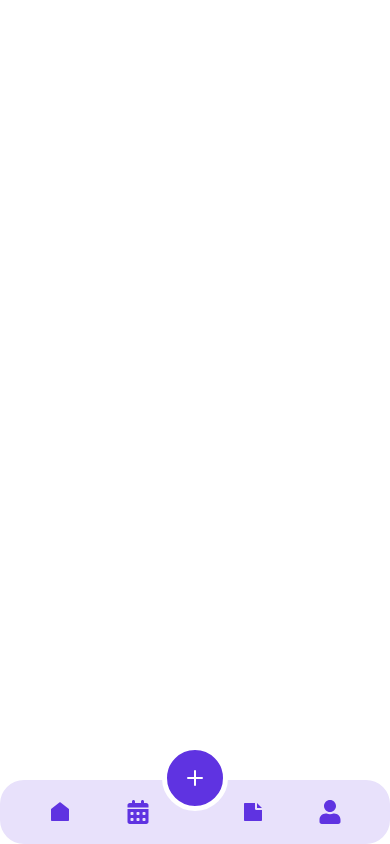
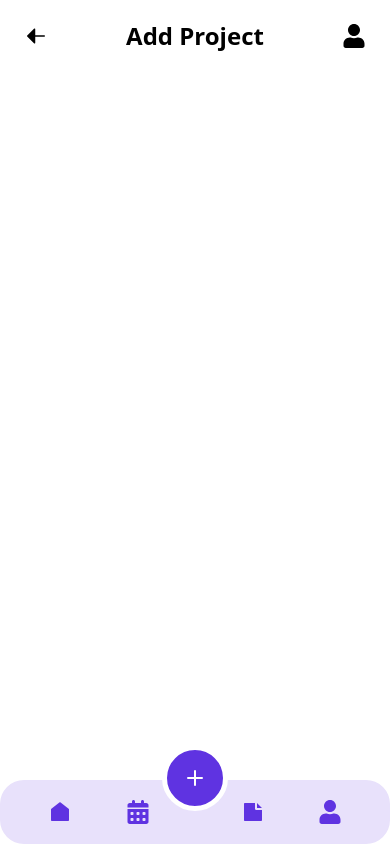
Before and after one commit to alonzojoe/React-TS-Task-Management, a React (Vite) app: page /dashboard in a window 390 px wide. Built offline with nearby package versions, Linux system fonts and the light colour scheme.

Commit message:
feat: create ui for Navbar Header mobile view.

```diff
--- a/src/layouts/AppLayout.tsx
+++ b/src/layouts/AppLayout.tsx
@@ -1,22 +1,43 @@
+import { ReactNode } from "react";
 import { Outlet } from "react-router-dom";
 import { RiHomeFill } from "react-icons/ri";
 import { FaCalendarDays } from "react-icons/fa6";
 import { RiStickyNoteFill } from "react-icons/ri";
 import { FaUser } from "react-icons/fa";
 import { FiPlus } from "react-icons/fi";
+import { PiArrowLeftFill } from "react-icons/pi";
 const AppLayout = () => {
   return (
     <>
       <main className="h-screen bg-white relative">
-        <Footer />
+        <Navbar>
+          <div className="flex items-center justify-between text-2xl">
+            <span>
+              <PiArrowLeftFill />
+            </span>
+            <span className="font-semibold">Add Project</span>
+            <span>
+              <FaUser />
+            </span>
+          </div>
+        </Navbar>
+        <MenuBar />
       </main>
     </>
   );
 };
 
-function Footer() {
+function Navbar({ children }: { children: ReactNode }) {
   return (
-    <footer className="absolute bottom-0 w-full bg-lightPrimary py-5 px-10 rounded-3xl">
+    <div className="position-fixed bg-transparent top-0 w-full py-5 px-6">
+      {children}
+    </div>
+  );
+}
+
+function MenuBar() {
+  return (
+    <section className="fixed bottom-0 w-full bg-lightPrimary py-5 px-10 rounded-3xl">
       <div className="relative flex items-center justify-between text-primary">
         <span>
           <RiHomeFill className="text-2xl mx-2" />
@@ -35,7 +56,7 @@ function Footer() {
           <FaUser className="text-2xl mx-2" />
         </span>
       </div>
-    </footer>
+    </section>
   );
 }
 
```
